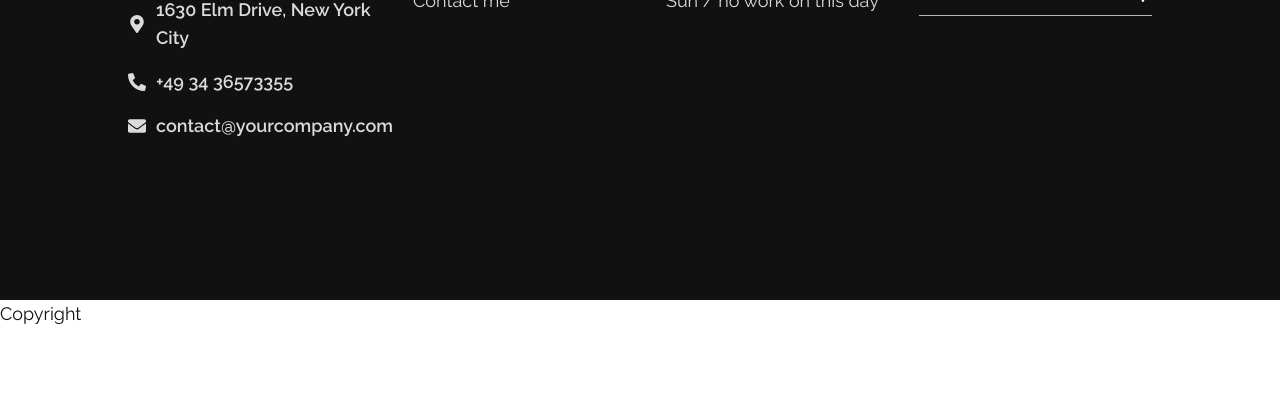
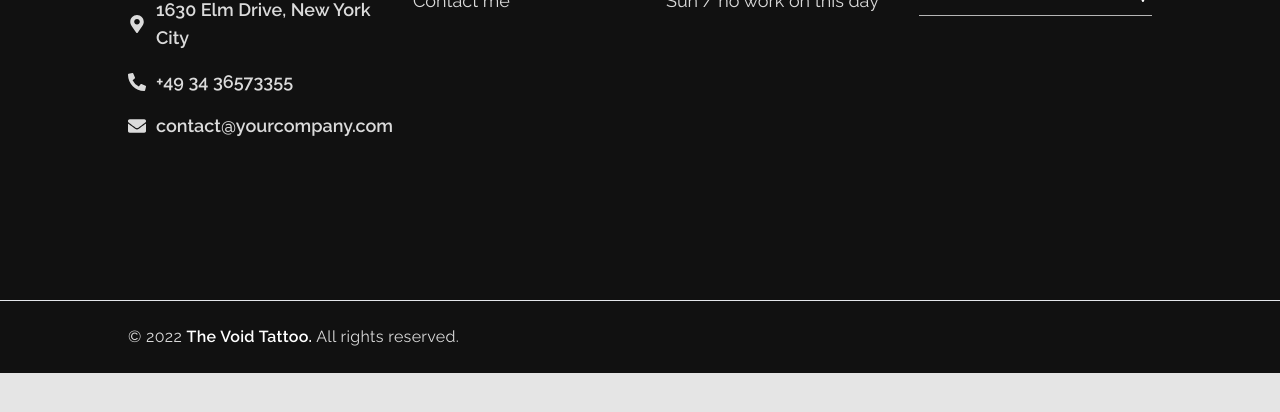
Before and after one commit to mammimia/tattoo-studio-website, a React (Create React App) app: page / in a window 1280 px wide. Shown: the part 6901-7313 px from the top of the page. After the commit the page ends 7274 px from the top, so only its background shows below. Built offline with nearby package versions, Linux system fonts and the light colour scheme; the HTML template or start-up script is replaced by a standard one; a web font is replaced by a local one.

Commit message:
Copyright finalized

```diff
--- a/src/App.js
+++ b/src/App.js
@@ -25,7 +25,6 @@
       <Contact />
       <Footer />
       <Copyright />
-      <div className="h-[4000px]"></div>
     </div>
   );
 };
--- a/src/components/CircularItem.js
+++ b/src/components/CircularItem.js
@@ -23,7 +23,7 @@
         if (barValue < value) {
           setFullBody(barValue + 1);
         }
-      }, 50);
+      }, 35);
     } else {
       setFullBody(0);
     }
--- a/src/components/Copyright.js
+++ b/src/components/Copyright.js
@@ -1,7 +1,26 @@
-import React from 'react';
+import { motion } from "framer-motion";
+import React from "react";
 
 const Copyright = () => {
-  return <div>Copyright</div>;
+  return (
+    <div className="bg-dark text-[#dbdbdb] py-6 border-t boder-[#2b2b2b]">
+      <div className="container mx-auto">
+        <motion.div
+          initial={{ y: 40, opacity: 0 }}
+          whileInView={{ y: 0, opacity: 1 }}
+          transition={{
+            type: "tween",
+            duration: 0.8,
+            delay: 0.2,
+          }}
+          viewport={{ once: false, amount: 0 }}
+          className="tracking-[0.02em] text-base"
+        >
+          &copy; 2022 <span className="font-semibold text-white">The Void Tattoo.</span> All rights reserved.
+        </motion.div>
+      </div>
+    </div>
+  );
 };
 
 export default Copyright;
```
